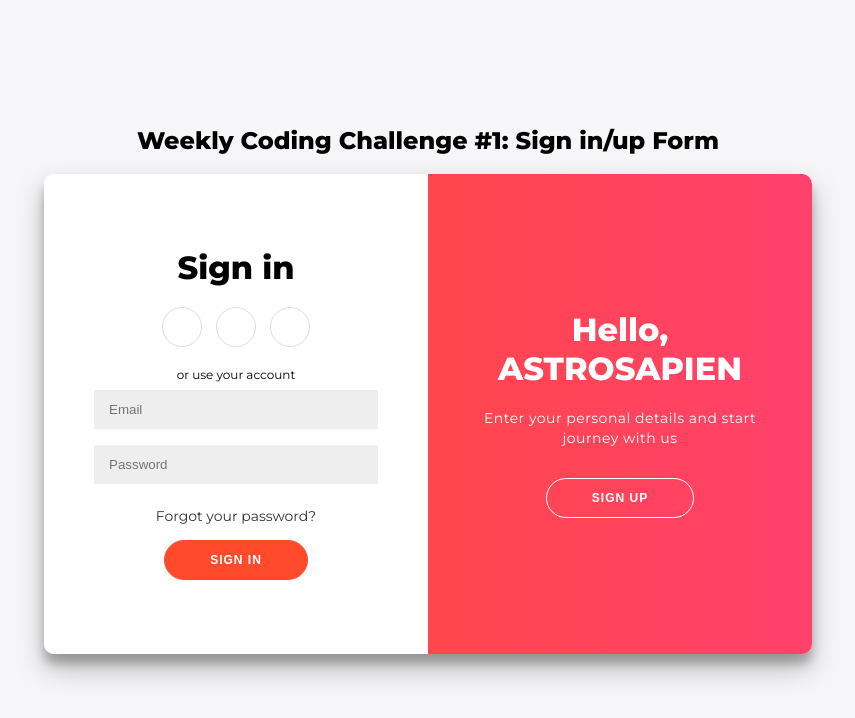
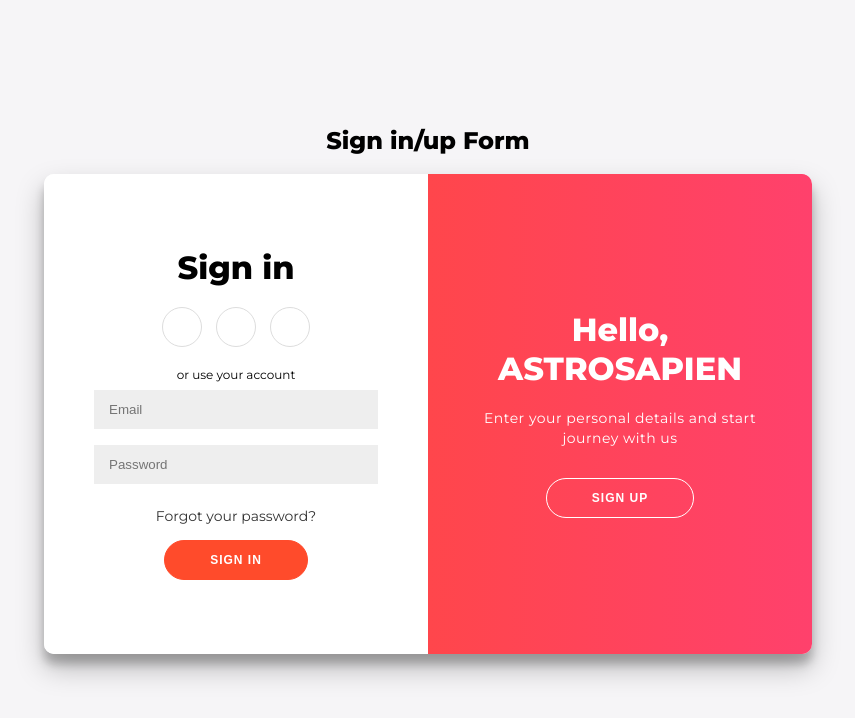
Before and after one commit to priyanshurai/NSAC---The-Enigma-High-Council, a plain HTML site: page index.html in a window 1280 px wide. Shown: the whole page, without its empty margins (212-1067 px from the left). Drawn offline with Linux system fonts and the light colour scheme.

Commit message:
Update index.html

```diff
--- a/index.html
+++ b/index.html
@@ -7,7 +7,7 @@
     <link rel="stylesheet" href="style.css">
 </head>
 <body>
-    <h2>Weekly Coding Challenge #1: Sign in/up Form</h2>
+    <h2>Sign in/up Form</h2>
 <div class="container" id="container">
 	<div class="form-container sign-up-container">
 		<form action="#">
@@ -54,5 +54,6 @@
 		</div>
 	</div>
 </div>
+<script src="main.js"></script>
 </body>
 </html>
```
